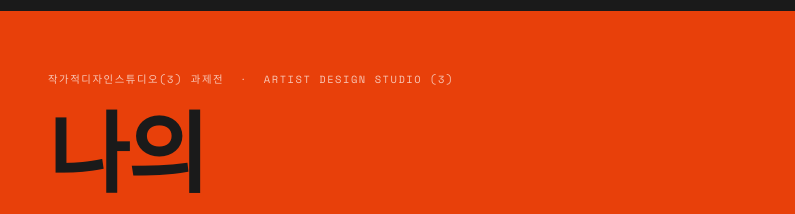
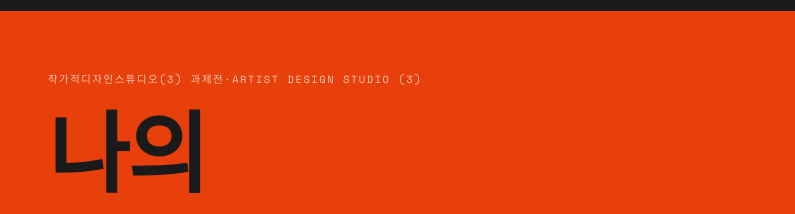
Before and after one commit to jumpingfr09/my-globalization, a plain HTML site: page index.html in a window 1280 px wide. Shown: the part 49-263 px from the top of the page, 0-795 px from the left. Drawn offline with nearby package versions, Linux system fonts and the light colour scheme; a web font is replaced by a local one.

Commit message:
Update index.html

```diff
--- a/index.html
+++ b/index.html
@@ -33,7 +33,7 @@
   <!-- ── HOME PAGE ── -->
   <main id="page-home" style="display: flex;">
     <div class="home-header">
-      <div class="exhibition-meta">작가적디자인스튜디오(3) 과제전 &nbsp;·&nbsp; Artist Design Studio (3)</div>
+      <div class="exhibition-meta">작가적디자인스튜디오(3) 과제전·Artist Design Studio (3)</div>
       <h1 class="exhibition-title-kr">나의<br>지구화</h1>
       <div class="exhibition-title-en">MY GLOBALIZATION</div>
       <div class="exhibition-date">26.06.15 — 06.19</div>
```
